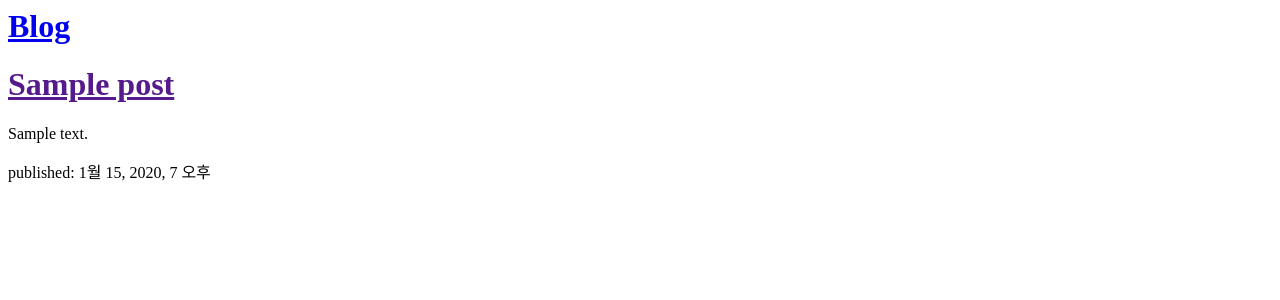
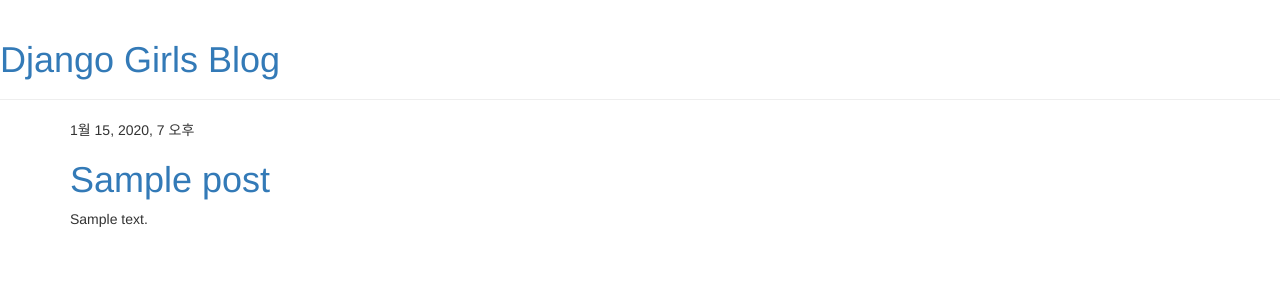
Before and after one commit to HelenJeon/Django-tutorial-ko-my-first-blog, a Django app: template blog/templates/blog/post_list.html in a window 1280 px wide. Shown: the top 300 px of the page. Run offline with Django 3.2, Linux system fonts and the light colour scheme; the template is opened without the code that fills it: values that come from a table or form of the project are taken from there, others are empty; tables that the repository leaves empty hold one stand-in row (values such as "Sample post"); some libraries are stand-ins or nearby versions.

Commit message:
Added view and template for detailed blog post as well as CSS for the site

```diff
--- /dev/null
+++ b/blog/templates/blog/base.html
@@ -0,0 +1,25 @@
+{% load staticfiles %}
+<html>
+<head>
+	<title>Django Girls blog</title>
+	<link rel="stylesheet" href="//maxcdn.bootstrapcdn.com/bootstrap/3.2.0/css/bootstrap.min.css">
+	<link rel="stylesheet" href="//maxcdn.bootstrapcdn.com/bootstrap/3.2.0/css/bootstrap-theme.min.css">
+	<link href='//fonts.googleapis.com/css?family=Lobster&subset=latin,latin-ext' rel='stylesheet' type='text/css'>
+	<link rel="stylesheet" href="{% static 'css/blog.css' %}">
+</head>
+
+<body>
+    <div class="page-header">
+        <h1><a href="/">Django Girls Blog</a></h1>
+    </div>
+    <div class="content container">
+        <div class="row">
+            <div class="col-md-8">
+            {% block content %}
+            {% endblock %}
+            </div>
+        </div>
+    </div>
+</body>
+
+</html>
--- a/blog/templates/blog/post_list.html
+++ b/blog/templates/blog/post_list.html
@@ -1,3 +1,4 @@
+{% extends 'blog/base.html' %}
 <html>
 <head>
 	<meta charset="UTF-8">
@@ -6,17 +7,17 @@
 
 <body>
 
-<div>
-    <h1><a href="/">Blog</a></h1>
-</div>
-
-{% for post in posts %}
-    <div>
-        <h1><a href="">{{ post.title }}</a></h1>
-        <p>{{ post.text|linebreaksbr }}</p>
-        <p>published: {{ post.published_date }}</p>
-    </div>
-{% endfor %}
+{% block content %}
+    {% for post in posts %}
+        <div class="post">
+            <div class="date">
+                {{ post.published_date }}
+            </div>
+            <h1><a href="{% url 'post_detail' pk=post.pk %}">{{ post.title }}</a></h1>
+            <p>{{ post.text|linebreaksbr }}</p>
+        </div>
+    {% endfor %}
+{% endblock content %}
 
 </body>
 </html>
--- a/blog/urls.py
+++ b/blog/urls.py
@@ -3,4 +3,5 @@
 
 urlpatterns = [
     url(r'^$', views.post_list, name='post_list'),
+	url(r'^post/(?P<pk>\d+)/$', views.post_detail, name='post_detail'),
 ]
--- a/blog/views.py
+++ b/blog/views.py
@@ -1,7 +1,12 @@
 from django.shortcuts import render
 from django.utils import timezone
 from .models import Post
+from django.shortcuts import render, get_object_or_404
 
 def post_list(request):
     posts = Post.objects.filter(published_date__lte=timezone.now()).order_by('published_date')
     return render(request, 'blog/post_list.html', {'posts': posts})
+
+def post_detail(request, pk):
+	post = get_object_or_404(Post, pk=pk)
+	return render(request, 'blog/post_detail.html', {'post': post})
```
Also changed, not shown: blog/templates/blog/post_detail.html (added, +13 -0 lines).
